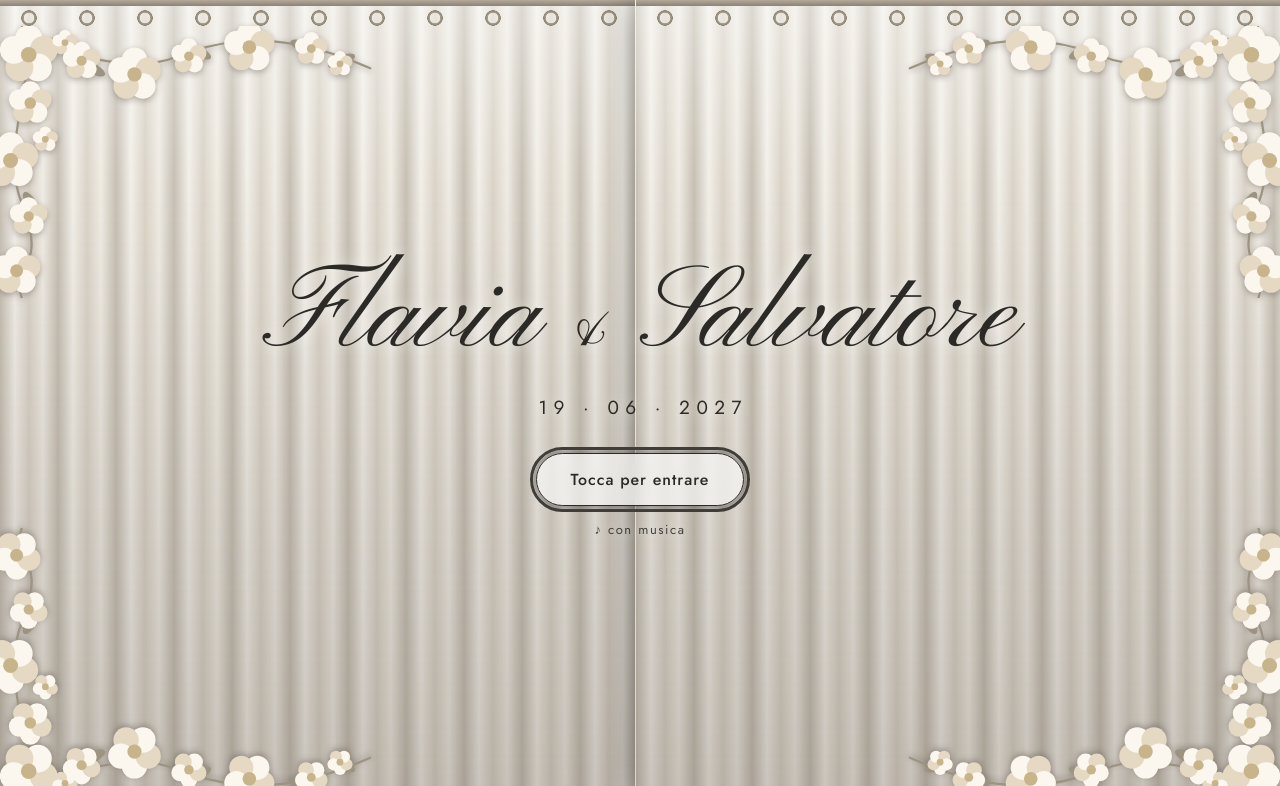
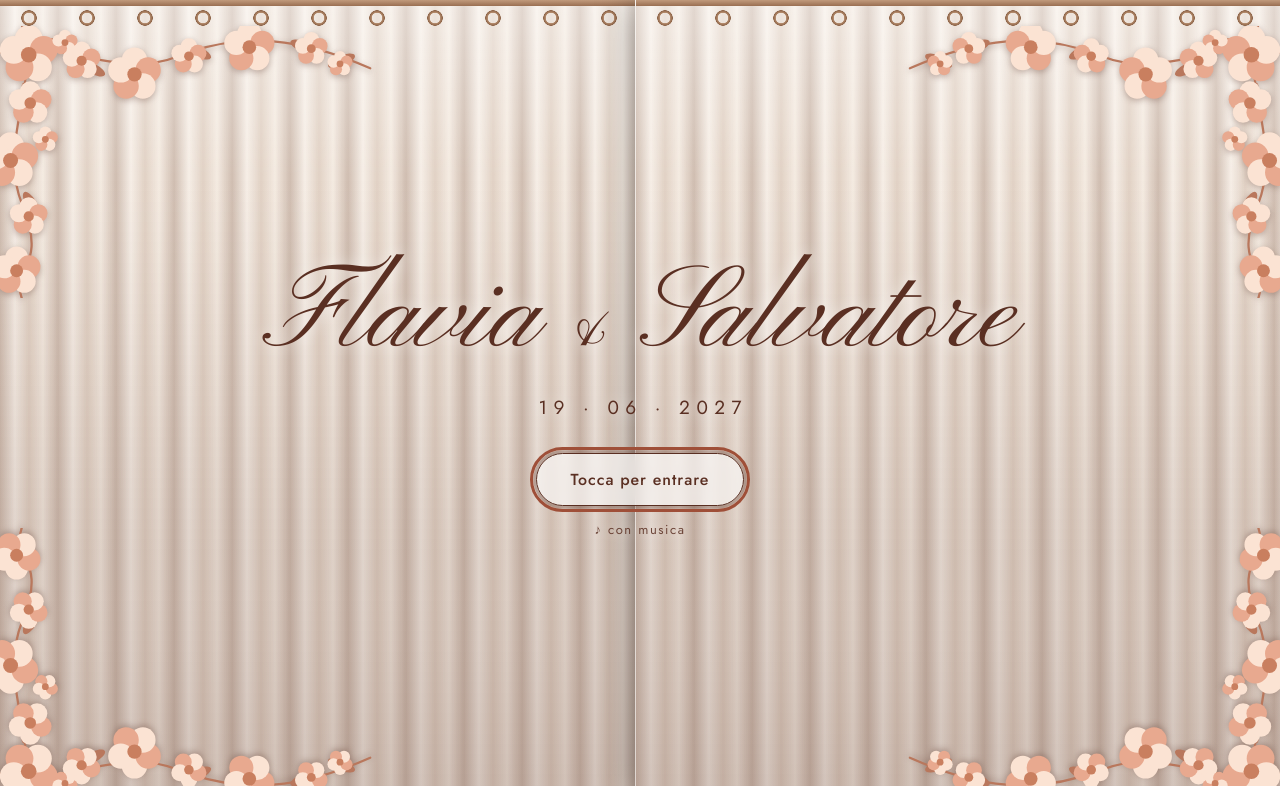
Before and after one commit to salvo99nico/Flavia-SalvatoreGiugno2027, a plain HTML site: page index.html in a window 1280 px wide. Shown: the top 786 px of the page. Drawn offline with nearby package versions, Linux system fonts and the light colour scheme.

Commit message:
Add files via upload

```diff
--- a/index.html
+++ b/index.html
@@ -7,7 +7,7 @@
   <link rel="icon" href="favicon.svg" type="image/svg+xml" />
   <link rel="icon" href="favicon.ico" sizes="any" />
   <link rel="apple-touch-icon" href="apple-touch-icon.png" />
-  <meta name="theme-color" content="#3f3d3a" />
+  <meta name="theme-color" content="#9f4f38" />
   <meta name="description" content="Invito digitale al matrimonio di Flavia e Salvatore - 19 Giugno 2027" />
   <!-- Anteprima WhatsApp: sostituisci l'URL con l'indirizzo completo del tuo sito + nome foto -->
   <meta property="og:title" content="Flavia & Salvatore - 19 Giugno 2027" />
@@ -74,7 +74,7 @@
           <div><strong id="seconds">--</strong><span>secondi</span></div>
         </div>
       </div>
-      <img src="foto-coppia.jpg" alt="Flavia e Salvatore" class="hero-photo" width="1000" height="1000" onerror="this.remove()" />
+      <img src="flavia-salvatore-2.jpg" alt="Flavia e Salvatore" class="hero-photo" width="1600" height="1600" onerror="this.remove()" />
     </div>
   </header>
 
--- a/style.css
+++ b/style.css
@@ -1,13 +1,13 @@
-/* PALETTE NEUTRA: avorio, greige e grafite. Nessun colore legato al tema del matrimonio. */
+/* PALETTE TERRACOTTA: un solo colore, con i suoi chiari e scuri */
 :root{--serif:"Cormorant Garamond",Georgia,serif;--sans:"Jost",system-ui,sans-serif;
   --bg-img:url(sfondo-desktop.jpg);--bg-pos:center 50%;
-  --terracotta:#3f3d3a;--terracotta-dark:#262523;--wine:#2a2927;--muted:#75716b;--line:#dcd8d1;
-  --band:rgba(252,251,249,.92);--card:rgba(255,254,252,.96);--nav:rgba(252,251,249,.95);--page:#efede9;--overlay:rgba(241,239,235,.8);
-  --hero-bg:rgba(247,245,241,.88);--tint-strong:#e4e0d9;--ghost:#faf9f6;--ghost-hover:#ecebe6;--field-line:#c4bfb7;--placeholder:#9c978f;--muted-2:#6b675f;
-  --c2:#756e62;--c3:var(--terracotta-dark);--qb-bg:#33312d;--qb-text:#f6f3ee;--qb-sign:#cfc9bf;--bg-filter:grayscale(.9);
-  --sh:40,38,34;--pulse:rgba(63,61,58,.5);--pulse0:rgba(63,61,58,0);
-  --petals:#d8cdbd,#c9bba6,#e8dfd0,#b8aa94,#efe7da,#a89a85;
-  --drape:#ebe5da;--leaf:#9c9380;--f1:#fbf7ef;--f2:#e6d9c3;--f3:#c8b48a;--intro-tint:rgba(25,24,22,.32)}
+  --terracotta:#9f4f38;--terracotta-dark:#853f2d;--wine:#5f3a2e;--muted:#8d5a43;--line:#e2c8b4;
+  --band:rgba(255,251,246,.9);--card:rgba(255,253,250,.95);--nav:rgba(255,251,246,.93);--page:#f1e2d4;--overlay:rgba(244,230,218,.7);
+  --hero-bg:rgba(250,240,230,.8);--tint-strong:#ecd2bd;--ghost:#fff8f1;--ghost-hover:#f5e3d6;--field-line:#cfae96;--placeholder:#b99a86;--muted-2:#826454;
+  --c2:var(--terracotta);--c3:var(--terracotta-dark);--qb-bg:var(--tint-strong);--qb-text:var(--terracotta-dark);--qb-sign:var(--muted);--bg-filter:sepia(.4) saturate(1.15);
+  --sh:95,58,46;--pulse:rgba(159,79,56,.55);--pulse0:rgba(159,79,56,0);
+  --petals:#c46f4d,#b85c3b,#d88b68,#9f4f38,#e5a077,#cc7a5e;
+  --drape:#f0e3d6;--leaf:#b9775c;--f1:#fbe3d3;--f2:#e8a98f;--f3:#c97f5f;--intro-tint:rgba(84,38,26,.38)}
 *{box-sizing:border-box}
 html{scroll-behavior:smooth;scroll-padding-top:64px}
 body{margin:0;font:400 17px/1.65 var(--sans);color:var(--wine);text-align:center;background:var(--page)}
@@ -202,7 +202,7 @@ footer .foot-date{font:400 14px var(--sans);font-style:normal;letter-spacing:.14
 }
 
 /* ===== Apertura: tende avorio che si aprono ===== */
-.intro{display:none;position:fixed;inset:0;z-index:100;overflow:hidden;background:#1a1917;cursor:pointer;transition:opacity 1.1s ease}
+.intro{display:none;position:fixed;inset:0;z-index:100;overflow:hidden;background:#2a1a14;cursor:pointer;transition:opacity 1.1s ease}
 .js .intro{display:block}
 .intro-done .intro{display:none!important}
 html.js:not(.intro-done),html.js:not(.intro-done) body{overflow:hidden}
@@ -214,21 +214,21 @@ html.js:not(.intro-done),html.js:not(.intro-done) body{overflow:hidden}
 /* Tende plissettate su bastone con anelli */
 .door{position:absolute;top:0;bottom:0;width:50.4%;overflow:hidden;transition:transform 2.4s cubic-bezier(.65,.02,.2,1);will-change:transform;
   background:
-    linear-gradient(to bottom,rgba(255,255,255,.4),rgba(255,255,255,0) 22%,rgba(70,60,48,.24)),
-    repeating-linear-gradient(90deg,rgba(70,60,48,.22) 0,rgba(255,255,255,.4) 15px,rgba(70,60,48,.10) 29px,rgba(255,255,255,.28) 43px,rgba(70,60,48,.22) 58px),
+    linear-gradient(to bottom,rgba(255,255,255,.4),rgba(255,255,255,0) 22%,rgba(95,58,46,.24)),
+    repeating-linear-gradient(90deg,rgba(95,58,46,.22) 0,rgba(255,255,255,.4) 15px,rgba(95,58,46,.10) 29px,rgba(255,255,255,.28) 43px,rgba(95,58,46,.22) 58px),
     var(--drape);
   box-shadow:0 0 36px rgba(0,0,0,.4)}
 .door::before{content:"";position:absolute;top:0;left:0;right:0;height:28px;z-index:2;
   background:
-    linear-gradient(#b3aa9a,#8c8374) 0 0/100% 6px no-repeat,
-    radial-gradient(circle at 29px 18px,transparent 5px,#a79e8e 5.5px,#8c8374 7.5px,transparent 8px) 0 0/58px 28px repeat-x}
+    linear-gradient(#c19a7c,#9a6f52) 0 0/100% 6px no-repeat,
+    radial-gradient(circle at 29px 18px,transparent 5px,#b38a6b 5.5px,#8e6549 7.5px,transparent 8px) 0 0/58px 28px repeat-x}
 .door-l{left:0;transform-origin:left center;border-right:1px solid rgba(255,255,255,.5)}
 .door-r{right:0;transform-origin:right center;border-left:1px solid rgba(255,255,255,.5)}
 .intro.open .door-l{transform:translateX(-102%) scaleX(.5)}
 .intro.open .door-r{transform:translateX(102%) scaleX(.5)}
 
 /* Ghirlande ai quattro angoli (il centro resta libero per il testo) */
-.gar{position:absolute;left:0;width:100%;height:min(34vh,calc(50vw * .75));pointer-events:none;filter:drop-shadow(0 2px 3px rgba(60,50,40,.35))}
+.gar{position:absolute;left:0;width:100%;height:min(34vh,calc(50vw * .75));pointer-events:none;filter:drop-shadow(0 2px 3px rgba(95,58,46,.35))}
 .gar-top{top:26px}
 .gar-bot{bottom:0;transform:scaleY(-1)}
 .door-r .gar-top{transform:scaleX(-1)}
@@ -237,17 +237,17 @@ html.js:not(.intro-done),html.js:not(.intro-done) body{overflow:hidden}
 .vine{fill:none;stroke:var(--leaf);stroke-width:3;stroke-linecap:round}
 
 .intro-center{position:absolute;inset:0;z-index:3;display:flex;flex-direction:column;align-items:center;justify-content:center;text-align:center;padding:24px;
-  color:#2c2a26;text-shadow:0 1px 16px rgba(255,255,255,.7);transition:opacity .9s ease,transform 1.4s ease}
+  color:#5a2f22;text-shadow:0 1px 16px rgba(255,255,255,.7);transition:opacity .9s ease,transform 1.4s ease}
 .intro.open .intro-center{opacity:0;transform:scale(1.06)}
 .intro-names{font-size:clamp(50px,11vw,118px);line-height:1;margin:0;font-weight:400}
 .intro-names span{display:inline-block;margin:0 .12em}
 .intro-names .amp{font-size:.6em}
 .intro-date{margin:16px 0 30px;letter-spacing:.34em;padding-left:.34em;text-transform:uppercase;font-size:clamp(14px,2.6vw,19px)}
-.intro-btn{border:1.5px solid #2c2a26;background:rgba(255,255,255,.6);backdrop-filter:blur(6px);color:#2c2a26;border-radius:999px;
+.intro-btn{border:1.5px solid #5a2f22;background:rgba(255,255,255,.6);backdrop-filter:blur(6px);color:#5a2f22;border-radius:999px;
   padding:14px 34px;font:500 16px var(--sans);letter-spacing:.06em;cursor:pointer;text-shadow:none;animation:introPulse 2.4s ease-out infinite}
 .intro-btn:hover{background:rgba(255,255,255,.85)}
 .intro-hint{margin:14px 0 0;font-size:13px;letter-spacing:.12em;opacity:.85}
-@keyframes introPulse{0%{box-shadow:0 0 0 0 rgba(44,42,38,.35)}100%{box-shadow:0 0 0 20px rgba(44,42,38,0)}}
+@keyframes introPulse{0%{box-shadow:0 0 0 0 rgba(90,47,34,.35)}100%{box-shadow:0 0 0 20px rgba(90,47,34,0)}}
 @media (max-width:560px){
   .intro-names span{display:block;margin:0}
   .intro-names .amp{margin:2px 0}
```
Also changed, not shown: apple-touch-icon.png, favicon.ico, favicon.svg.
